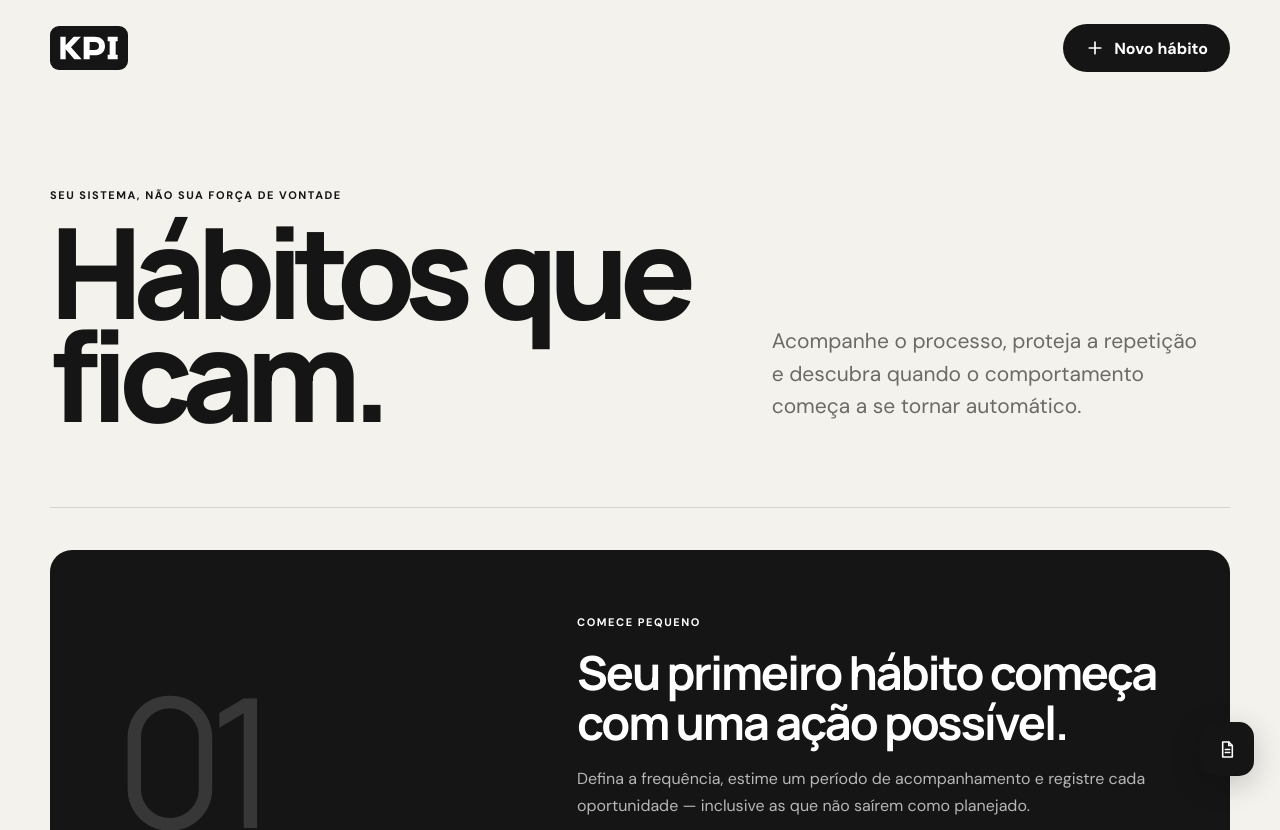
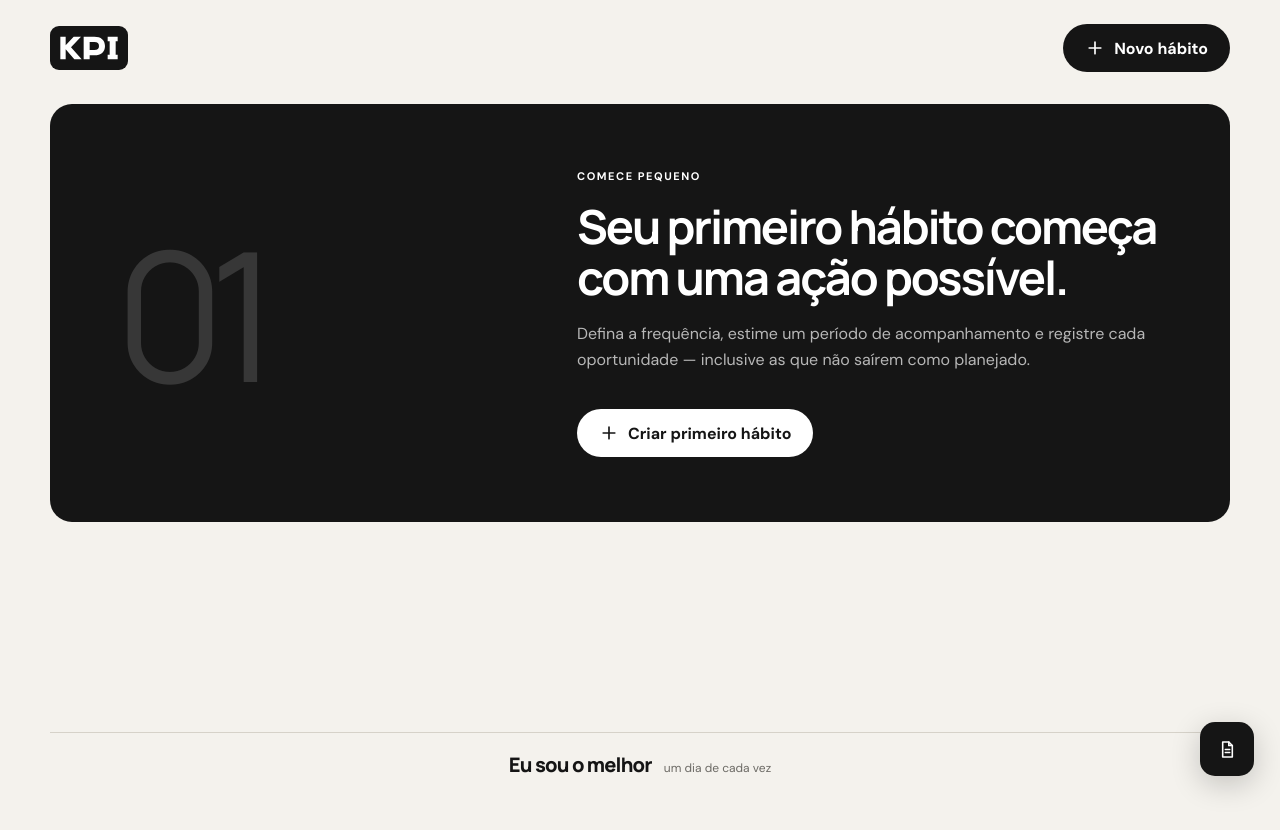
Before and after one commit to joaofr-tech/kpi-habits, a React (Vite) app: page / in a window 1280 px wide. Shown: the top 830 px of the page. After the commit the page ends 800 px from the top, so only its background shows below. Built offline with nearby package versions, Linux system fonts and the light colour scheme.

Commit message:
feat(ui): streamline dashboard layout

```diff
--- a/src/pages/Dashboard.tsx
+++ b/src/pages/Dashboard.tsx
@@ -23,17 +23,6 @@ export function Dashboard() {
     <div className="page-shell">
       <AppHeader onAdd={() => setCreating(true)} />
       <main className="dashboard">
-        <div className="hero">
-          <div>
-            <span className="eyebrow">Seu sistema, não sua força de vontade</span>
-            <h1>Hábitos que<br />ficam.</h1>
-          </div>
-          <p>
-            Acompanhe o processo, proteja a repetição e descubra quando o
-            comportamento começa a se tornar automático.
-          </p>
-        </div>
-
         {habits.length === 0 ? (
           <section className="empty-state">
             <div className="empty-mark" aria-hidden="true">01</div>
--- a/src/styles.css
+++ b/src/styles.css
@@ -78,15 +78,7 @@ a { color: inherit; }
 .icon-button:hover { background: #e8e5df; }
 .icon-button.subtle { border-color: transparent; color: #77736d; }
 
-.dashboard { width: min(1180px, calc(100% - 48px)); margin: 30px auto 90px; flex: 1; }
-.hero {
-  display: grid;
-  grid-template-columns: 1.4fr 1fr;
-  align-items: end;
-  gap: 80px;
-  padding: 62px 0 80px;
-  border-bottom: 1px solid var(--line);
-}
+.dashboard { width: min(1180px, calc(100% - 48px)); margin: 8px auto 20px; flex: 1; }
 .eyebrow {
   display: block;
   margin-bottom: 18px;
@@ -95,12 +87,12 @@ a { color: inherit; }
   font-size: 11px;
   font-weight: 800;
 }
-.hero h1, .article-header h1 {
+.article-header h1 {
   margin: 0;
   font: 800 clamp(64px, 10vw, 126px)/.82 "Manrope", sans-serif;
   letter-spacing: -.075em;
 }
-.hero p, .article-header p {
+.article-header p {
   max-width: 430px;
   margin: 0 0 4px;
   font-size: clamp(17px, 2vw, 21px);
@@ -108,13 +100,13 @@ a { color: inherit; }
   color: var(--muted);
 }
 .empty-state {
-  min-height: 390px;
+  min-height: min(390px, calc(100vh - 210px));
   display: grid;
   grid-template-columns: 1fr 1.5fr;
   gap: 70px;
   align-items: center;
   padding: 65px;
-  margin-top: 42px;
+  margin-top: 0;
   color: white;
   background: var(--ink);
   border-radius: var(--radius);
@@ -129,7 +121,7 @@ a { color: inherit; }
 .empty-state .button-primary { margin-top: 20px; background: white; color: var(--ink); }
 .section-heading {
   display: flex; justify-content: space-between; align-items: baseline;
-  margin: 46px 0 22px;
+  margin: 12px 0 16px;
 }
 .section-heading h2 { margin: 0; font: 700 28px "Manrope"; letter-spacing: -.04em; }
 .section-heading span { color: var(--muted); }
@@ -193,7 +185,7 @@ a { color: inherit; }
 
 .app-footer {
   width: min(1180px, calc(100% - 48px)); margin: auto auto 0;
-  padding: 40px 0 50px; display: flex; align-items: baseline; justify-content: center; gap: 12px;
+  padding: 18px 0 22px; display: flex; align-items: baseline; justify-content: center; gap: 12px;
   border-top: 1px solid var(--line); text-align: center;
 }
 .app-footer p { margin: 0; font: 800 20px "Manrope"; letter-spacing: -.04em; }
@@ -308,8 +300,7 @@ a { color: inherit; }
   .app-header, .dashboard, .methodology, .app-footer { width: min(100% - 30px, 1180px); }
   .app-header { height: 78px; }
   .dashboard, .methodology { margin-top: 10px; }
-  .hero { grid-template-columns: 1fr; gap: 36px; padding: 55px 0; }
-  .hero h1, .article-header h1 { font-size: clamp(58px, 19vw, 92px); }
+  .article-header h1 { font-size: clamp(58px, 19vw, 92px); }
   .empty-state { grid-template-columns: 1fr; padding: 36px 26px; }
   .empty-mark { display: none; }
   .habit-grid { grid-template-columns: 1fr; }
@@ -323,8 +314,6 @@ a { color: inherit; }
 @media (max-width: 520px) {
   .add-button span { display: none; }
   .add-button { width: 48px; padding: 0; }
-  .hero { padding-top: 35px; }
-  .hero h1 { font-size: 59px; }
   .habit-card { padding: 22px 18px; }
   .metric-row div + div { padding-left: 10px; }
   .metric-row strong { font-size: 17px; }
```
Also changed, not shown: 2 other files (tests, documents, lock files or other folders).
